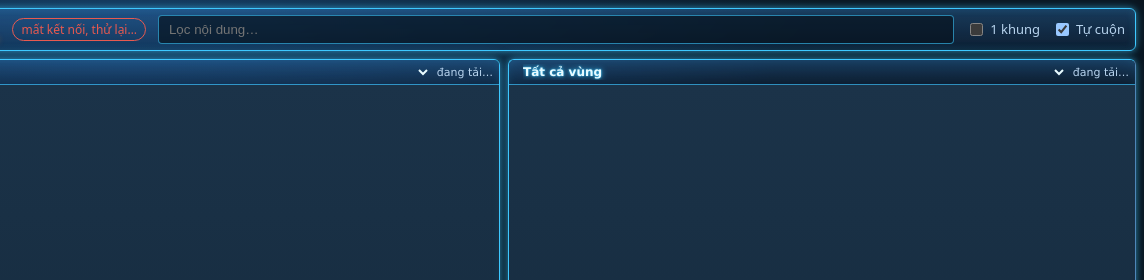
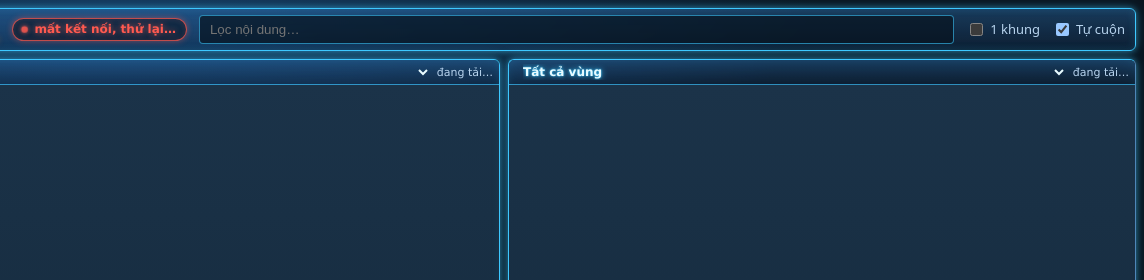
Before and after one commit to yanmad27/ace-spy, a plain HTML site: page web/static/index.html in a window 1280 px wide. Shown: the top 280 px of the page, 136-1280 px from the left. Drawn offline with Linux system fonts and the light colour scheme; no server answers.

Commit message:
Viewer: neon LIVE pill with pulsing dot
Claude-Session: https://claude.ai/code/session_01EZGcRdaBg9N6kzvvyAbR1C

```diff
--- a/web/static/style.css
+++ b/web/static/style.css
@@ -40,9 +40,37 @@ header {
   flex-wrap: wrap;
 }
 h1 { font-size: 16px; margin: 0; }
-.status { font-size: 12px; padding: 2px 8px; border-radius: 999px; border: 1px solid currentColor; }
-.status.online { color: var(--ok); }
-.status.offline { color: var(--bad); }
+.status {
+  --c: 62, 200, 255;
+  display: inline-flex;
+  align-items: center;
+  gap: 6px;
+  padding: 2px 10px 2px 8px;
+  border: 1px solid rgba(var(--c), 0.75);
+  border-radius: 999px;
+  color: rgb(var(--c));
+  font: 700 12px/1.4 Verdana, Tahoma, sans-serif;
+  background: rgba(8, 20, 32, 0.55);
+  box-shadow: 0 0 6px rgba(var(--c), 0.45), inset 0 0 6px rgba(var(--c), 0.15);
+  text-shadow: 0 0 6px rgba(var(--c), 0.8);
+}
+.status::before {
+  content: "";
+  width: 7px;
+  height: 7px;
+  border-radius: 50%;
+  background: rgb(var(--c));
+  box-shadow: 0 0 6px rgb(var(--c));
+}
+.status.online { --c: 80, 255, 140; text-transform: uppercase; letter-spacing: 1px; }
+.status.online::before { animation: live-pulse 1.6s ease-in-out infinite; }
+.status.offline { --c: 255, 90, 80; }
+.status.offline::before { animation: live-pulse 0.8s ease-in-out infinite; }
+@keyframes live-pulse {
+  0%, 100% { opacity: 1; transform: scale(1); }
+  50% { opacity: 0.35; transform: scale(0.7); }
+}
+@media (prefers-reduced-motion: reduce) { .status::before { animation: none !important; } }
 #search {
   flex: 1;
   min-width: 140px;
```
